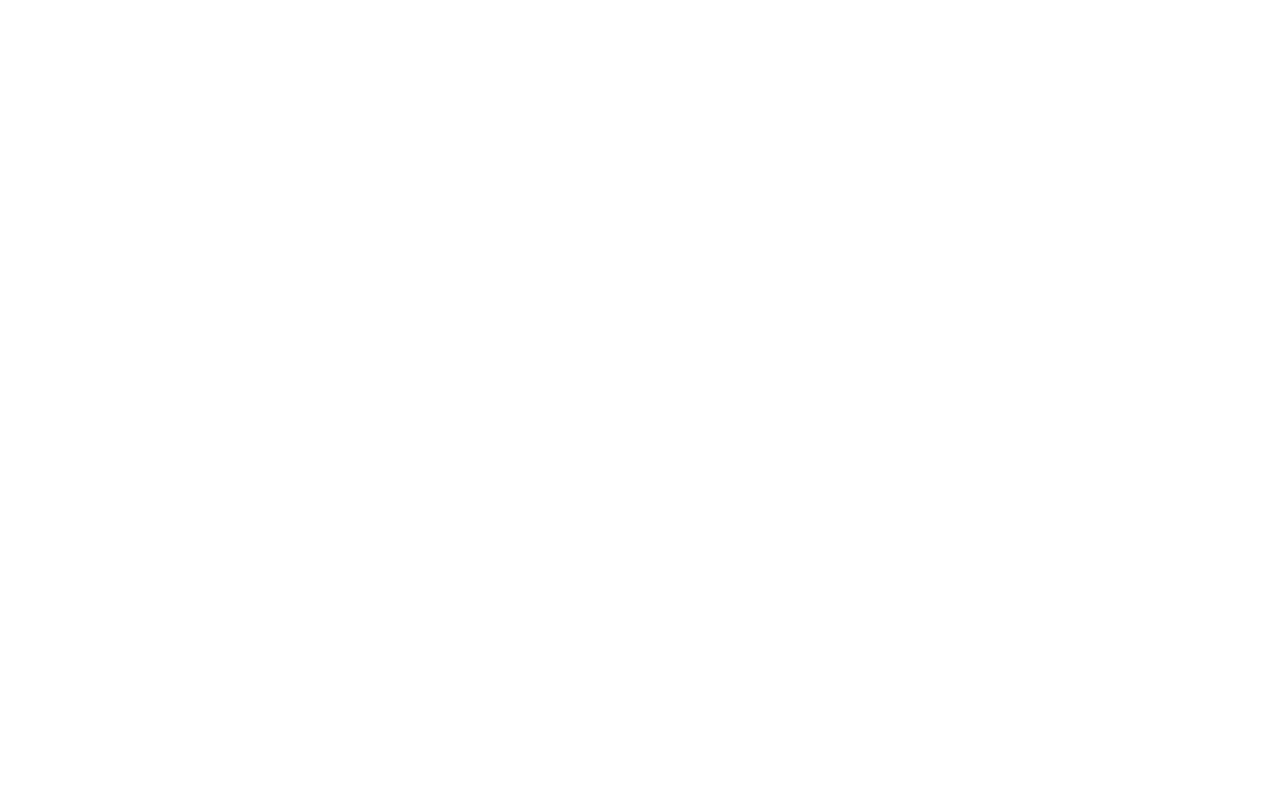
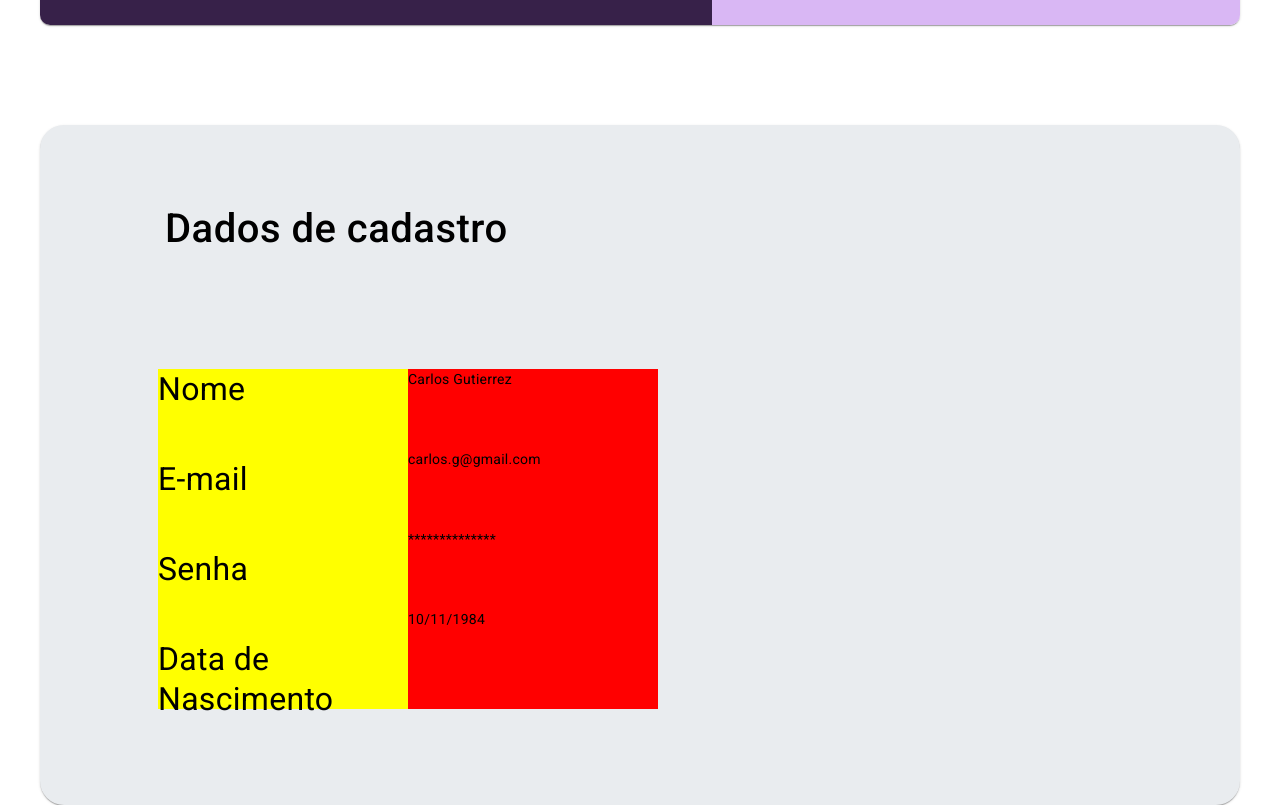
Before and after one commit to pipocagilrosa/pipoca-agil-frontend, an Angular app: page / in a window 1280 px wide. Shown: the part 920-1725 px from the top of the page. Before the commit the page ends 1100 px from the top, so only its background shows below. Built offline with nearby package versions, Linux system fonts and the light colour scheme.

Commit message:
feat: create view data component

```diff
--- a/src/app/app.component.html
+++ b/src/app/app.component.html
@@ -1,4 +1,4 @@
 <div style="height: 1000px;">
-    <!-- <app-register></app-register> -->
+    <app-register></app-register>
     <app-view-data></app-view-data>
 </div>
--- a/src/app/your-data/view-data/view-data.component.css
+++ b/src/app/your-data/view-data/view-data.component.css
@@ -1,9 +1,10 @@
 .container {
     background-color: #E9ECEF;
-    width: 1170px;
+    width: 1200px;
     height: 680px;
     margin: auto;
     margin-top: 100px;
+    padding: 80px 96px 104px 118px;
     border-radius: 24px;
 }
 
@@ -12,6 +13,25 @@
     font-style: normal;
     font-weight: 500;
     line-height: 48px;
-    margin-top: 80px;
-    margin-left: 102px;
+    margin-left: 7px;
 }
+
+.subtitle {
+    font-size: 32px;
+    font-style: normal;
+    font-weight: 400;
+    line-height: 40px;
+    margin-bottom: 50px;
+}
+
+.text-data {
+    margin-bottom: 60px;
+}
+
+.content {
+    background-color: aqua;
+    height: 340px;
+    margin-top: 100px;
+    width: 500px;
+    display: flex;
+}
--- a/src/app/your-data/view-data/view-data.component.html
+++ b/src/app/your-data/view-data/view-data.component.html
@@ -1,6 +1,17 @@
 <mat-card class="container">
-    <h1 class="title">Dados de cadastro</h1>
-    <div>
-
+    <h2 class="title">Dados de cadastro</h2>
+    <div class="content">
+        <div style="width: 250px; background-color: yellow;">
+            <h3 class="subtitle">Nome</h3>
+            <h3 class="subtitle">E-mail</h3>
+            <h3 class="subtitle">Senha</h3>
+            <h3 class="subtitle">Data de Nascimento</h3>
+        </div>
+        <div style="width: 250px; background-color: red;">
+            <p class="text-data">Carlos Gutierrez</p>
+            <p class="text-data">carlos.g@gmail.com</p>
+            <p class="text-data">**************</p>
+            <p class="text-data">10/11/1984</p>
+        </div>
     </div>
 </mat-card>
```
